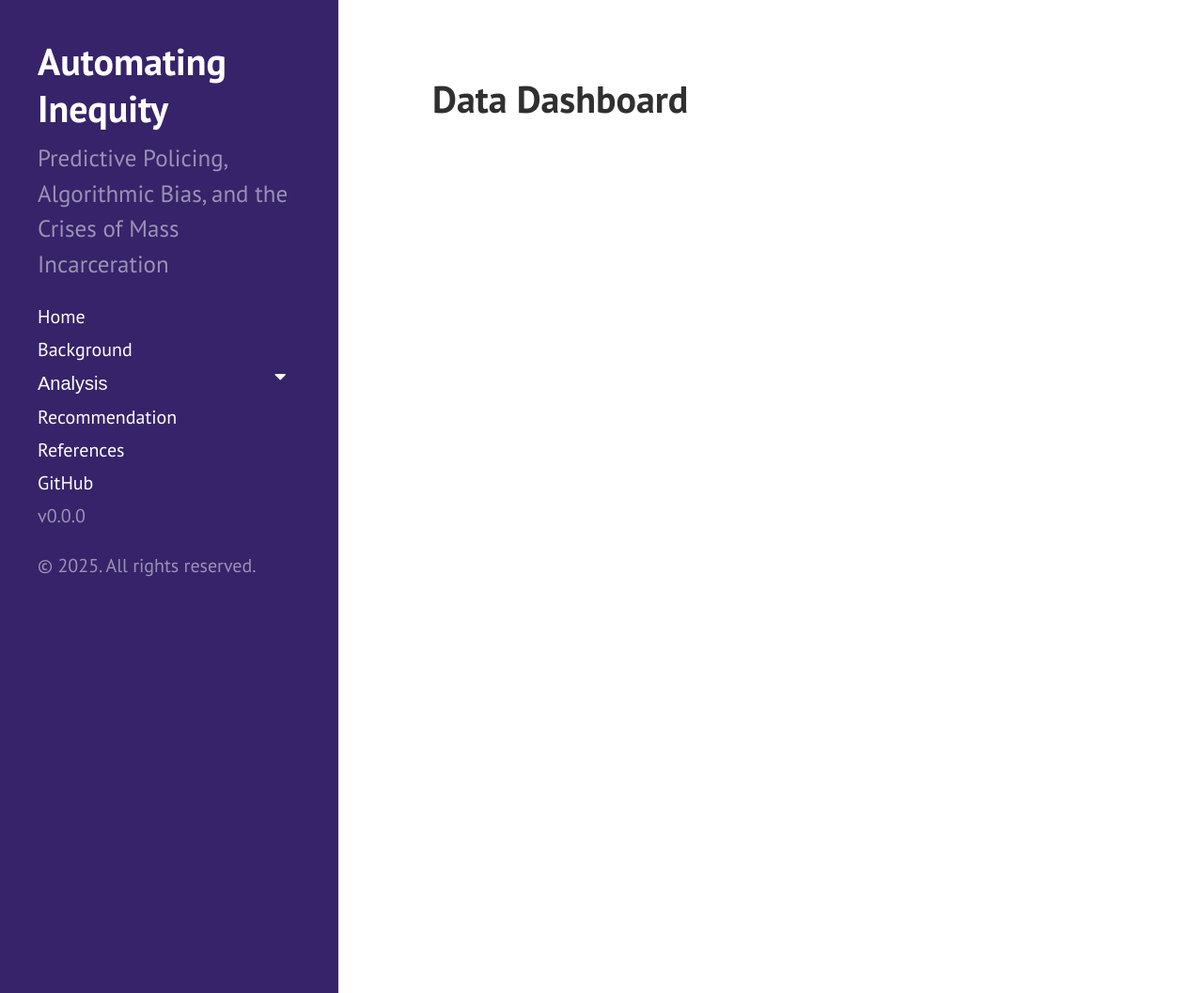
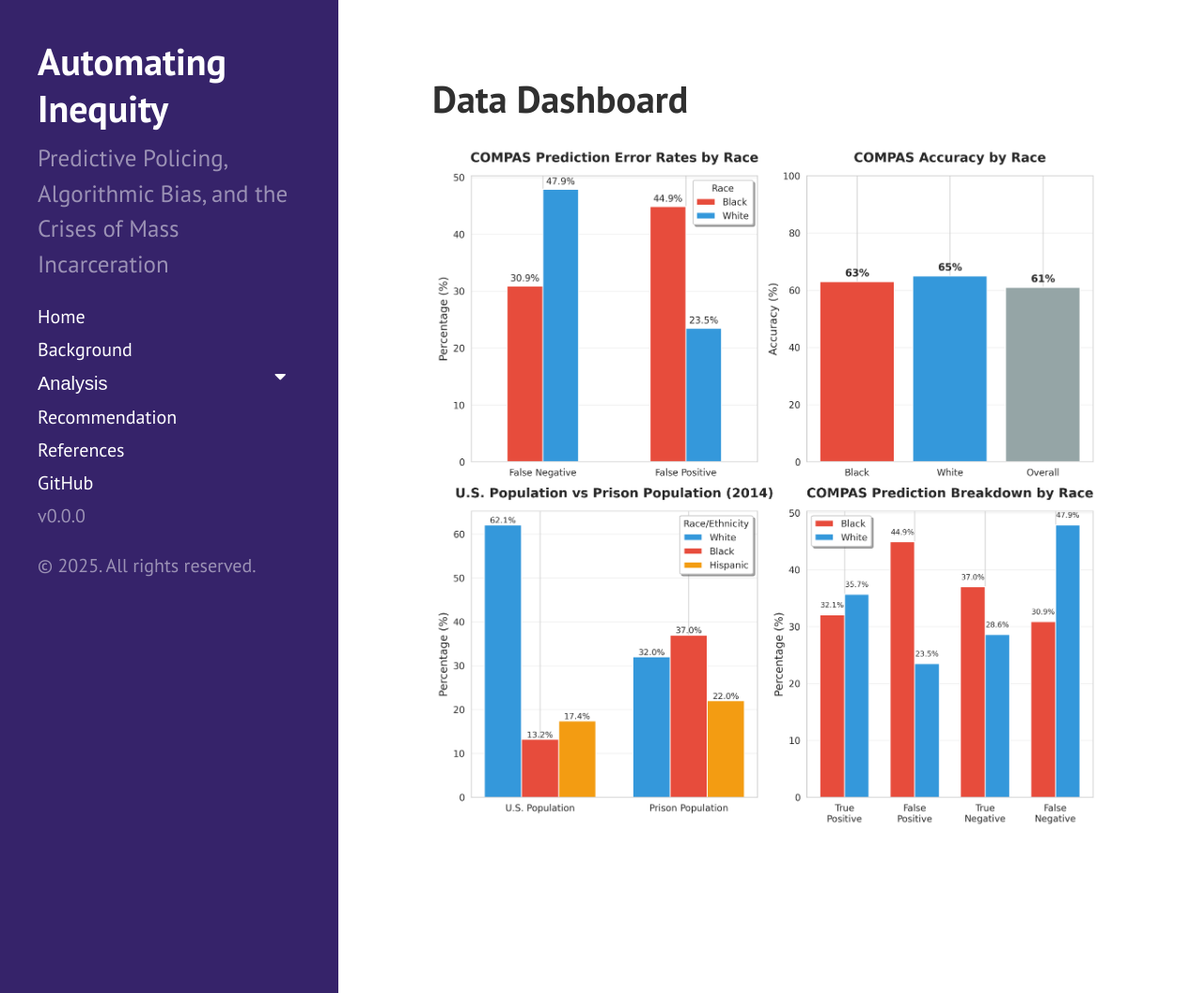
Before and after one commit to edxijiez/soc401Final, a Jekyll site: the page built from method2.md, in a window 1280 px wide and 1057 px high. Shown: the whole window at 94% size. Built offline with Jekyll 4.4.1, drawn with Linux system fonts in a browser that asks for light colours.

Commit message:
Update method2.md

```diff
--- a/method2.md
+++ b/method2.md
@@ -2,3 +2,5 @@
 layout: page
 title: Data Dashboard
 ---
+
+<img src="{{ site.url }}{{ site.baseurl }}/assets/img/compas_analysis_dashboard.png">
```
